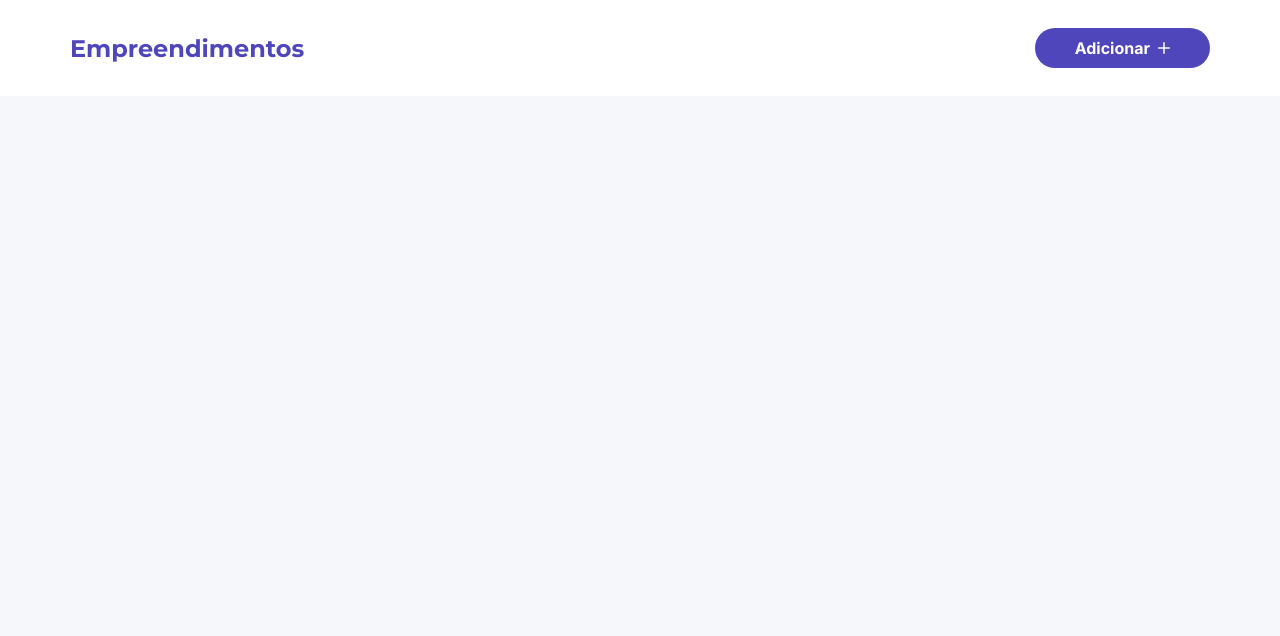
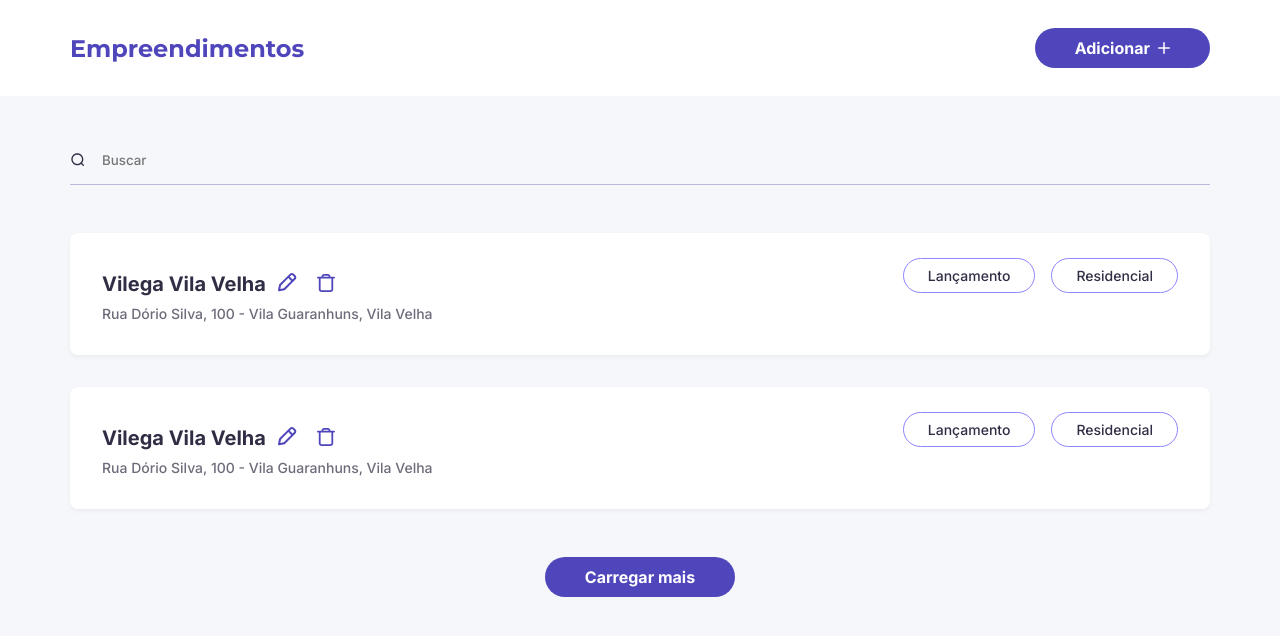
Before and after one commit to rmrantunes/empreendimentos-workfy, a Next.js app: page / in a window 1280 px wide. Shown: the top 636 px of the page. Built offline with nearby package versions, Linux system fonts and the light colour scheme.

Commit message:
feat: finished Index page structure

```diff
--- a/src/pages/index.tsx
+++ b/src/pages/index.tsx
@@ -1,7 +1,31 @@
 import type { NextPage } from "next";
+import Image from "next/image";
+
+import { Container } from "components/Container";
+import { EnterpriseCard } from "components/EnterpriseCard";
+import { TextField } from "components/TextField";
+import { Button } from "components/Button";
+
+import SearchIcon from "assets/icons/search.svg";
+
+import * as S from "components/_pages/index";
 
 const Home: NextPage = () => {
-  return <div></div>;
+  return (
+    <Container>
+      <S.Main>
+        <TextField
+          icon={<Image src={SearchIcon} alt="" />}
+          placeholder="Buscar"
+        />
+        <S.EnterpiseList>
+          <EnterpriseCard />
+          <EnterpriseCard />
+        </S.EnterpiseList>
+        <Button style={{ justifySelf: "center" }}>Carregar mais</Button>
+      </S.Main>
+    </Container>
+  );
 };
 
 export default Home;
```
